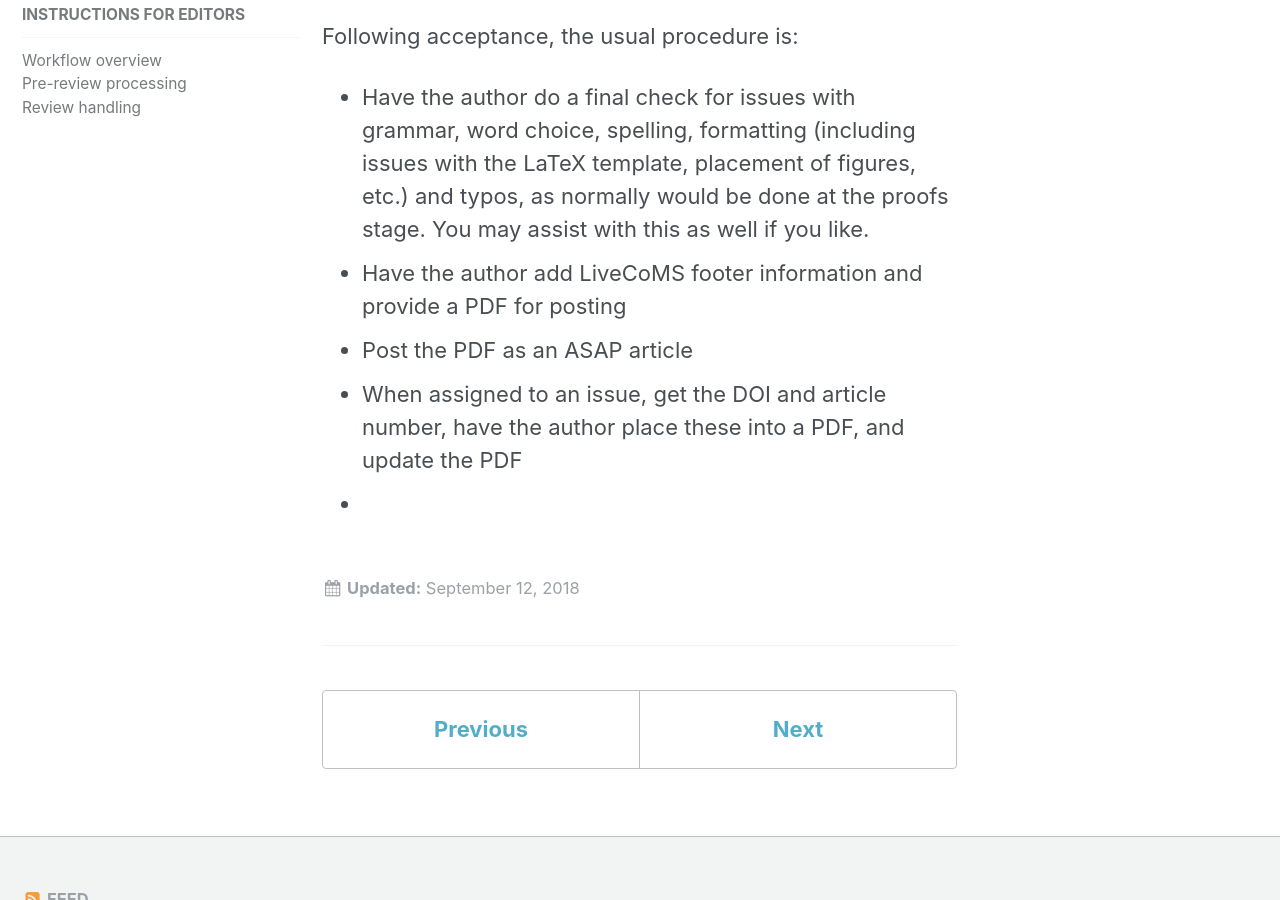
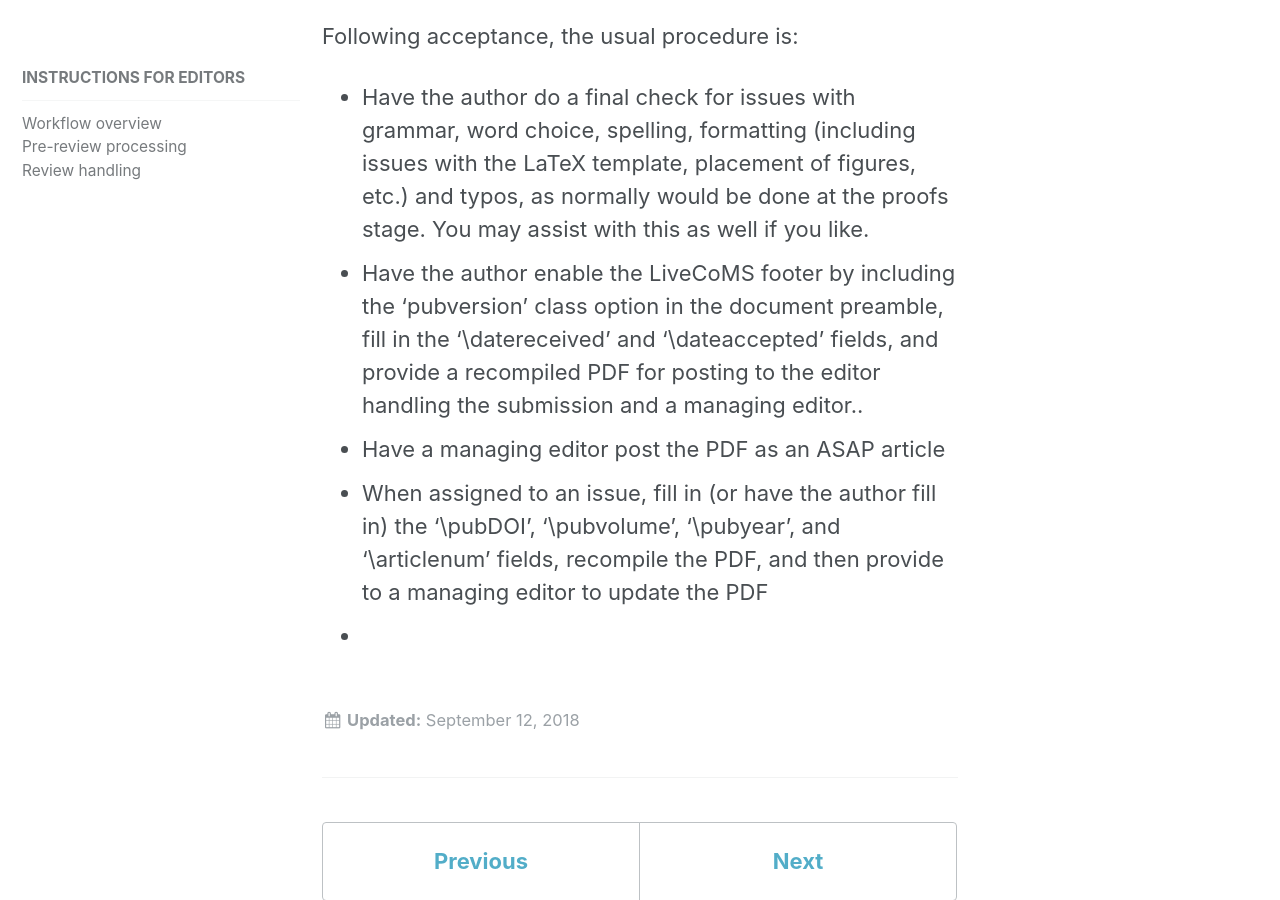
Before and after one commit to livecomsjournal/livecomsjournal.github.io, a Jekyll site: the page built from _editorial_policies/02_editor_instructions.md, in a window 1280 px wide and 900 px high, scrolled down 4115 px. Built offline with Jekyll 4.4.1, drawn with Linux system fonts in a browser that asks for light colours.

Commit message:
Clarify editor instructions per comments

```diff
--- a/_editorial_policies/02_editor_instructions.md
+++ b/_editorial_policies/02_editor_instructions.md
@@ -51,7 +51,7 @@
 
 Following acceptance, the usual procedure is:
 - Have the author do a final check for issues with grammar, word choice, spelling, formatting (including issues with the LaTeX template, placement of figures, etc.) and typos, as normally would be done at the proofs stage. You may assist with this as well if you like.
-- Have the author add LiveCoMS footer information and provide a PDF for posting
-- Post the PDF as an ASAP article
-- When assigned to an issue, get the DOI and article number, have the author place these into a PDF, and update the PDF
+- Have the author enable the LiveCoMS footer by including the 'pubversion' class option in the document preamble, fill in the '\datereceived' and '\dateaccepted' fields, and provide a recompiled PDF for posting to the editor handling the submission and a managing editor..
+- Have a managing editor post the PDF as an ASAP article
+- When assigned to an issue, fill in (or have the author fill in) the '\pubDOI', '\pubvolume', '\pubyear', and '\articlenum' fields, recompile the PDF, and then provide to a managing editor to update the PDF
 -
```
